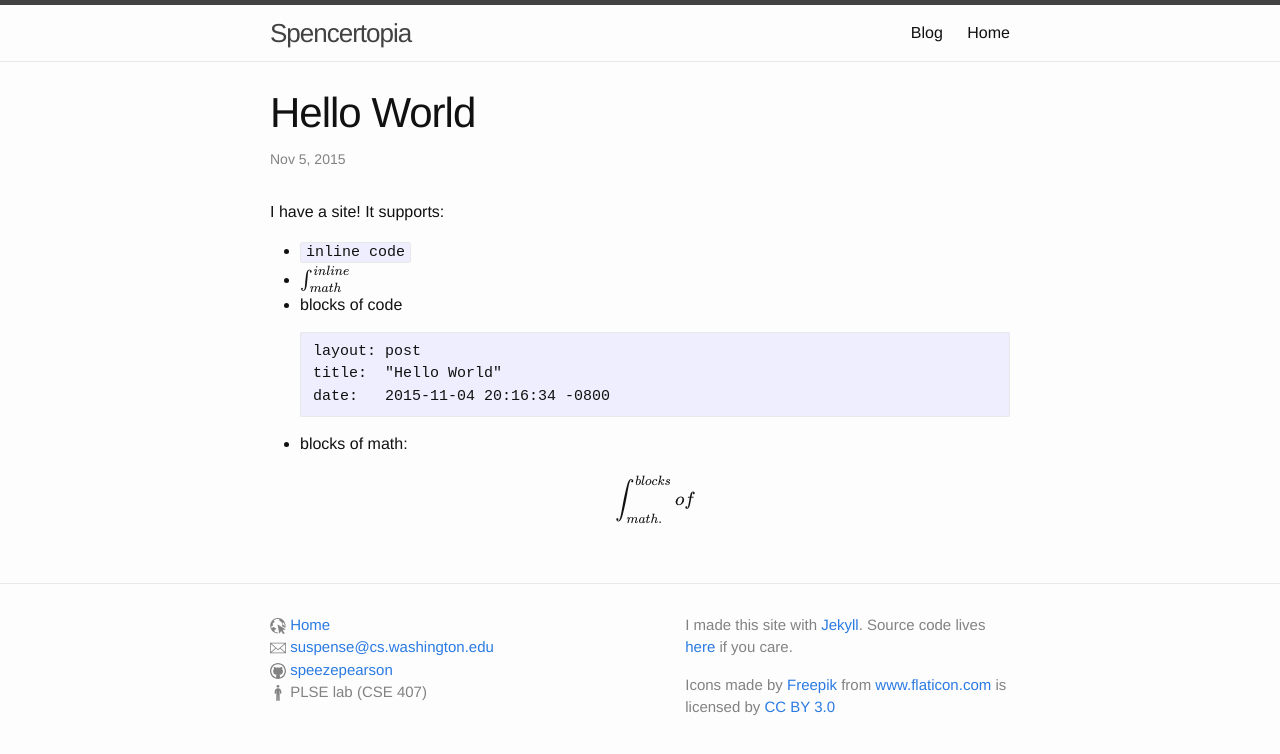
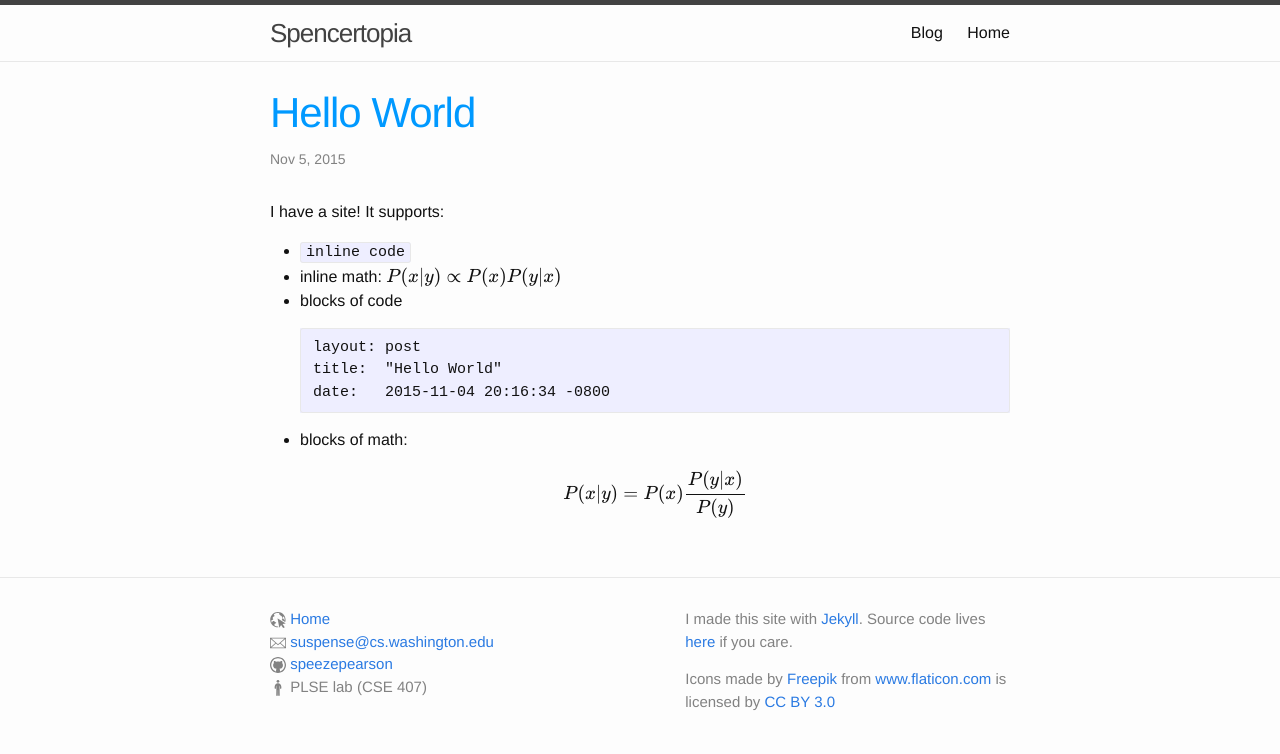
Before and after one commit to speezepearson/speezepearson.github.io, a Jekyll site: the page built from _posts/2015-11-04-hello-world.markdown, in a window 1280 px wide. Shown: the top 754 px of the page. Built offline with Jekyll 4.4.1, drawn with Linux system fonts in a browser that asks for light colours; formulas are drawn with MathJax 3.

Commit message:
color headers, tweak MathJax fetch protocol, tweak Hello World post

```diff
--- a/_includes/head.html
+++ b/_includes/head.html
@@ -11,7 +11,7 @@
   <link rel="alternate" type="application/rss+xml" title="{{ site.title }}" href="{{ "/feed.xml" | prepend: site.baseurl | prepend: site.url }}">
 
   <!-- MathJax and configuration thereof -->
-  <script type="text/javascript" src="https://cdn.mathjax.org/mathjax/latest/MathJax.js?config=TeX-AMS-MML_HTMLorMML"></script>
+  <script type="text/javascript" src="//cdn.mathjax.org/mathjax/latest/MathJax.js?config=TeX-AMS-MML_HTMLorMML"></script>
   <script type="text/x-mathjax-config">
     MathJax.Hub.Config({
       tex2jax: {
--- a/_posts/2015-11-04-hello-world.markdown
+++ b/_posts/2015-11-04-hello-world.markdown
@@ -7,7 +7,7 @@ date:   2015-11-04 20:16:34 -0800
 I have a site! It supports:
 
 - `inline code`
-- $ \int^{inline}_{math} $
+- inline math: $ P(x\|y) \propto P(x) P(y\|x) $
 - blocks of code
 
   ~~~~~~~~~~~~~~~~~~~~~~~~~~~~~~~~~
@@ -18,4 +18,4 @@ I have a site! It supports:
 
 - blocks of math:
 
-  $$ \int^{blocks}_{math.} of $$
+  $$ P(x|y) = P(x) \frac{P(y|x)}{P(y)} $$
--- a/_sass/_base.scss
+++ b/_sass/_base.scss
@@ -83,6 +83,7 @@ li {
  */
 h1, h2, h3, h4, h5, h6 {
     font-weight: $base-font-weight;
+    color: #09f;
 }
 
 
```
